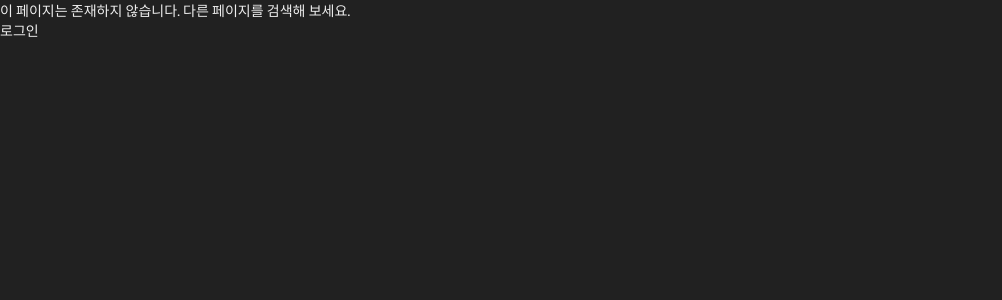
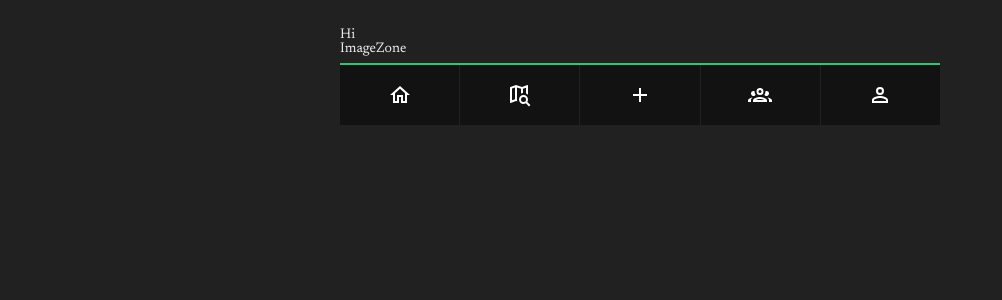
Before and after one commit to dnjswnsthd/Mido_frontend, a Next.js app: page /photo/1 in a window 1280 px wide. Before the commit this address had no page. Shown: the top 300 px of the page, without its empty margins (0-1002 px from the left). Built offline with nearby package versions, Linux system fonts and the light colour scheme.

Commit message:
feat : Modal Test

```diff
--- /dev/null
+++ b/app/(afterLogin)/@modal/default.tsx
@@ -0,0 +1,3 @@
+export default function Default() {
+  return null;
+}
--- /dev/null
+++ b/app/(afterLogin)/@modal/photo/1/page.tsx
@@ -0,0 +1,9 @@
+const Default = () => {
+  return (
+    <div>
+      ImageZone
+    </div>
+  )
+}
+
+export default Default;
--- /dev/null
+++ b/app/(afterLogin)/@modal/photo/default.tsx
@@ -0,0 +1,3 @@
+export default function Default() {
+  return null;
+}
--- a/app/(afterLogin)/_component/ImageList.tsx
+++ b/app/(afterLogin)/_component/ImageList.tsx
@@ -16,7 +16,7 @@ const ImageList = ({images}: any) => {
     <ul className={style.image_list}>
       <div className={style.prev_button} onClick={prevImage}>&lt;</div>
       <li className={style.image_item}>
-        <Image src={images[idx]} layout="intrinsic"  alt={`Image${idx+1}`} width={600} height={400}/>
+        <Image src={images[idx]} layout="intrinsic" alt={`Image${idx+1}`} width={600} height={400}/>
       </li>
       <div className={style.next_button} onClick={nextImage}>&gt;</div>
     </ul>
--- a/app/(afterLogin)/layout.tsx
+++ b/app/(afterLogin)/layout.tsx
@@ -1,12 +1,13 @@
 import { ReactNode } from "react";
 import style from "./page.module.scss";
 import NavigationBar from "./_component/NavigationBar";
-type AfterLoginLoyoutProps = { children: ReactNode };
-const AfterLoginLoyout = ({ children }: AfterLoginLoyoutProps) => {
+type AfterLoginLoyoutProps = { children: ReactNode, modal: ReactNode };
+const AfterLoginLoyout = ({ children, modal }: AfterLoginLoyoutProps) => {
   return (
     <div className={style.layout_container}>
       <div className={style.content_container}>
         {children}
+        {modal}
         <NavigationBar />
       </div>
     </div>
--- /dev/null
+++ b/app/(afterLogin)/photo/1/page.tsx
@@ -0,0 +1,7 @@
+const PhotoBackPage = () =>{
+  return (
+    <div>Hi</div>
+  )
+}
+
+export default PhotoBackPage;
```
